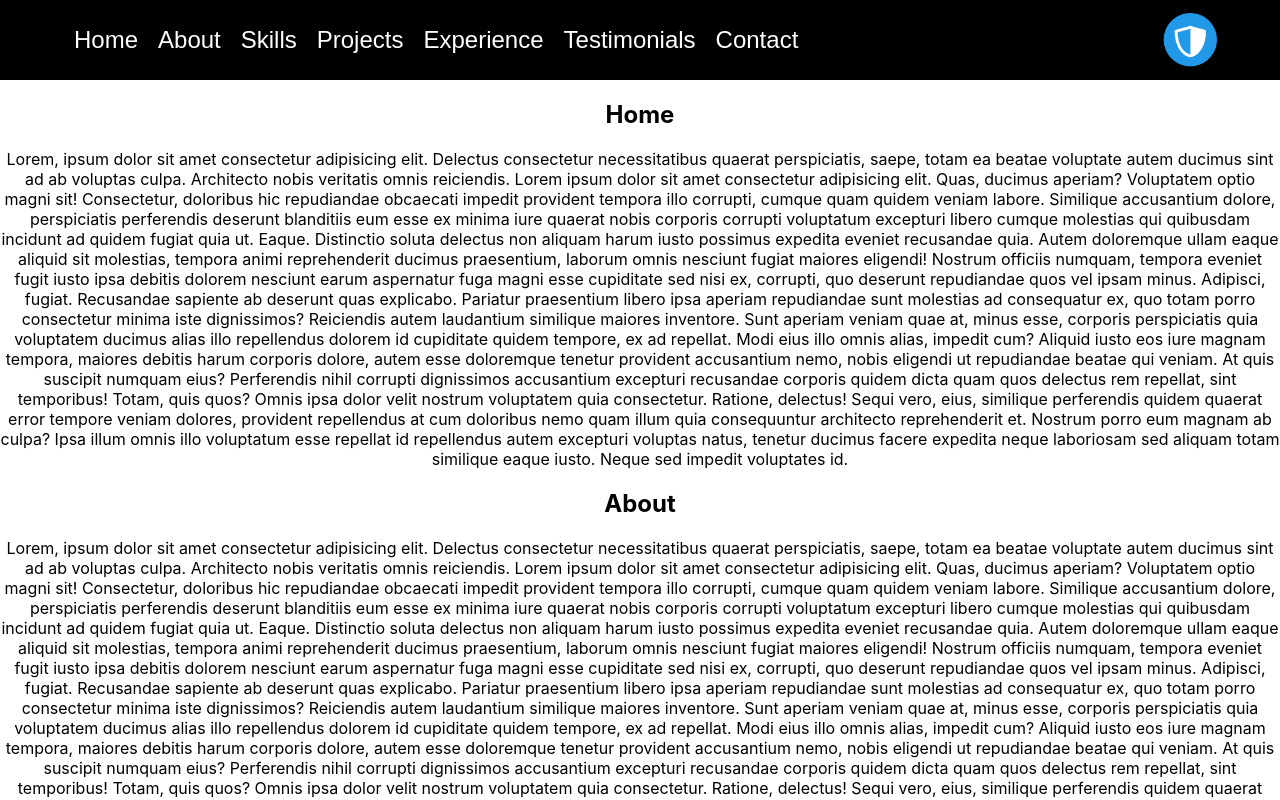
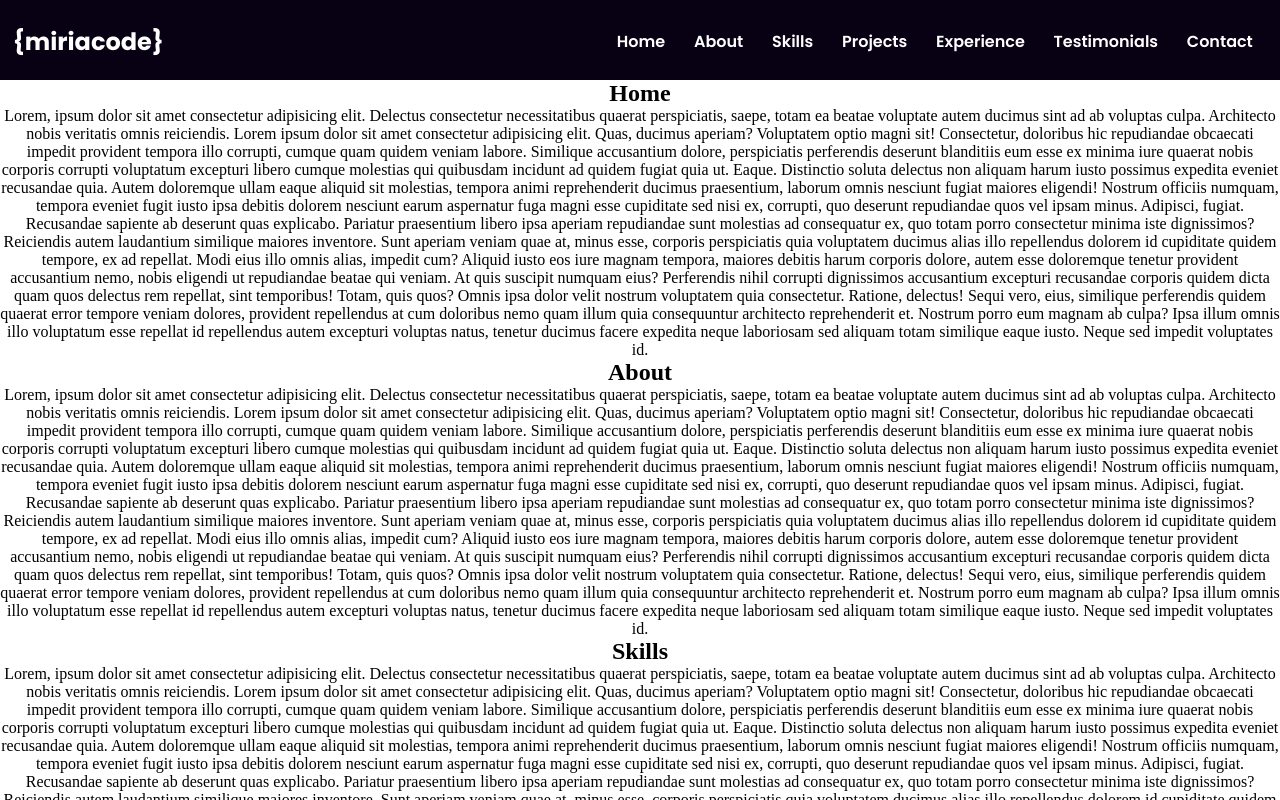
Before and after one commit to miriacode/my-portafolio, a React (Create React App) app: page / in a window 1280 px wide. Shown: the top 800 px of the page. Built offline with nearby package versions, Linux system fonts and the light colour scheme.

Commit message:
Navbar completed

```diff
--- a/src/components/ui/Navbar/Navbar.style.tsx
+++ b/src/components/ui/Navbar/Navbar.style.tsx
@@ -1,15 +1,17 @@
 import styled from "styled-components";
 import { HashLink } from "react-router-hash-link";
 
-
-interface NabvbarContainerProps {
+interface NavbarContainerProps {
   readonly extendNavbar: boolean;
 };
 
-export const NavbarContainer = styled.nav<NabvbarContainerProps>`
+export const NavbarContainer = styled.nav<NavbarContainerProps>`
   width: 100%;
   height: ${(props) => (props.extendNavbar? "100vh" : "80px")};
-  background-color: black;
+  padding:1rem 0.8rem;
+  background-color: var(--background-primary-color);
+  font-family:var(--font-family-primary);
+  color: var(--text-primary-color);
   display: flex;
   flex-direction: column;
   position:sticky;
@@ -19,24 +21,26 @@ export const NavbarContainer = styled.nav<NabvbarContainerProps>`
   }
 `;
 
+export const NavbarInnerContainer = styled.div`
+  width: 100%;
+  height: 50px;
+  display: flex;
+`;
+
 export const LeftContainer = styled.div`
-  flex: 70%;
+  flex: 30%;
   display: flex;
-  align-items: center;
-  padding-left: 5%;
+  justify-content: flex-start;
+  align-items:center;
+  padding-right: 50px;
 `;
 
 export const RightContainer = styled.div`
-  flex: 30%;
+  flex: 70%;
   display: flex;
-  justify-content: flex-end;
-  padding-right: 50px;
-`;
-
-export const NavbarInnerContainer = styled.div`
-  width: 100%;
-  height: 80px;
-  display: flex;
+  justify-content:flex-end;
+  align-items:center;
+  padding-left: 5%;
 `;
 
 export const NavbarLinkContainer = styled.div`
@@ -44,38 +48,34 @@ export const NavbarLinkContainer = styled.div`
 `;
 
 export const NavbarLink = styled(HashLink)`
-  color: white;
-  font-size: x-large;
-  font-family: Arial, Helvetica, sans-serif;
+  color: var(--text-primary-color);
+  font-size:medium;
+  font-weight:600;
   text-decoration: none;
-  margin: 10px;
+  margin: 0.9rem;
   @media (max-width: 700px) {
     display: none;
   }
 `;
 
-export const NavbarLinkExtended = styled(HashLink)`
-  color: white;
-  font-size: x-large;
-  font-family: Arial, Helvetica, sans-serif;
-  text-decoration: none;
-  margin: 10px;
-`;
-
-export const Logo = styled.img`
-  margin: 10px;
-  max-width: 180px;
-  height: auto;
+export const Logo = styled.h1`
+  display:flex;
+  justify-content:center;
+  align-items:center;
 `;
 
 export const OpenLinksButton = styled.button`
+  all:unset;
+  color: var(--text-primary-color);
   width: 70px;
-  height: 50px;
+  height: 60px;
   background: none;
   border: none;
-  color: white;
-  font-size: 45px;
+  font-size: xx-large;
   cursor: pointer;
+  display:flex;
+  justify-content:center;
+  align-items:center;
   @media (min-width: 700px) {
     display: none;
   }
@@ -89,3 +89,18 @@ export const NavbarExtendedContainer = styled.div`
     display: none;
   }
 `;
+
+export const NavbarLinkExtended = styled(HashLink)`
+  color: var(--text-primary-color);
+  font-size: 1.2rem;
+  text-decoration: none;
+  margin: 1.2rem;
+  color: var(--text-primary-color);
+  transition: transform .3s;
+  &:hover{
+    transform: scale(1.12);
+  }
+  &:active{
+    color:var(--hover-text-primary-color);
+  }
+`;
--- a/src/components/ui/Navbar/Navbar.tsx
+++ b/src/components/ui/Navbar/Navbar.tsx
@@ -1,5 +1,5 @@
-import React, { useState} from "react";
-// import { Link } from "react-router-dom";
+import React, {useState} from "react";
+
 import {
   NavbarContainer,
   LeftContainer,
@@ -12,51 +12,50 @@ import {
   OpenLinksButton,
   NavbarLinkExtended,
 } from "./Navbar.style";
-import LogoImg from "../../../assets/images/logo.png";
 
 function Navbar() {
   const [extendNavbar, setExtendNavbar] = useState(false);
 
+  const handleExtendNavBar = () =>{
+    setExtendNavbar((curr) => !curr);
+  }
 
-  //  const handleClick = () => {
-  //     window.scrollTo(0, myRef.current.offsetTop)
-  //  }
+  const logoName = `{miriacode}`
 
   return (
     <NavbarContainer extendNavbar={extendNavbar}>
+      {/* Mobile/Web Franja */}
       <NavbarInnerContainer>
         <LeftContainer>
+          <Logo>{logoName}</Logo>
+        </LeftContainer>
+        <RightContainer>
           <NavbarLinkContainer>
             <NavbarLink to={{ pathname: "/", hash: "#home" }}>Home</NavbarLink>
             <NavbarLink to={{ pathname: "/", hash: "#about" }}>About</NavbarLink>
             <NavbarLink to={{ pathname: "/", hash: "#skills" }}>Skills</NavbarLink>
             <NavbarLink to={{ pathname: "/", hash: "#projects" }}>Projects</NavbarLink>
             <NavbarLink to={{ pathname: "/", hash: "#experience" }}>Experience</NavbarLink>
-            <NavbarLink to={{ pathname: "/", hash: "#testimonials" }}> Testimonials</NavbarLink>
+            <NavbarLink to={{ pathname: "/", hash: "#testimonials" }} >Testimonials</NavbarLink>
             <NavbarLink to={{ pathname: "/", hash: "#contact" }}>Contact</NavbarLink>
-
             <OpenLinksButton
-              onClick={() => {
-                setExtendNavbar((curr) => !curr);
-              }}
-            >
+              onClick={handleExtendNavBar}>
               {extendNavbar ? <>&#10005;</> : <> &#8801;</>}
             </OpenLinksButton>
           </NavbarLinkContainer>
-        </LeftContainer>
-        <RightContainer>
-          <Logo src={LogoImg}></Logo>
         </RightContainer>
       </NavbarInnerContainer>
+
+      {/* Mobile Desplegado */}
       {extendNavbar && (
         <NavbarExtendedContainer>
-          <NavbarLinkExtended to={{ pathname: "/", hash: "#home" }}>Home</NavbarLinkExtended>
-          <NavbarLinkExtended to={{ pathname: "/", hash: "#about" }}>About</NavbarLinkExtended>
-          <NavbarLinkExtended to={{ pathname: "/", hash: "#skills" }}>Skills</NavbarLinkExtended>
-          <NavbarLinkExtended to={{ pathname: "/", hash: "#projects" }}>Projects</NavbarLinkExtended>
-          <NavbarLinkExtended to={{ pathname: "/", hash: "#experience" }}>Experience</NavbarLinkExtended>
-          <NavbarLinkExtended to={{ pathname: "/", hash: "#testimonials" }}> Testimonials</NavbarLinkExtended>
-          <NavbarLinkExtended to={{ pathname: "/", hash: "#contact" }}>Contact</NavbarLinkExtended>
+          <NavbarLinkExtended to={{ pathname: "/", hash: "#home" }} onClick={handleExtendNavBar}>Home</NavbarLinkExtended>
+          <NavbarLinkExtended to={{ pathname: "/", hash: "#about" }} onClick={handleExtendNavBar}>About</NavbarLinkExtended>
+          <NavbarLinkExtended to={{ pathname: "/", hash: "#skills" }} onClick={handleExtendNavBar}>Skills</NavbarLinkExtended>
+          <NavbarLinkExtended to={{ pathname: "/", hash: "#projects" }} onClick={handleExtendNavBar}>Projects</NavbarLinkExtended>
+          <NavbarLinkExtended to={{ pathname: "/", hash: "#experience" }} onClick={handleExtendNavBar}>Experience</NavbarLinkExtended>
+          <NavbarLinkExtended to={{ pathname: "/", hash: "#testimonials" }} onClick={handleExtendNavBar}> Testimonials</NavbarLinkExtended>
+          <NavbarLinkExtended to={{ pathname: "/", hash: "#contact" }} onClick={handleExtendNavBar}>Contact</NavbarLinkExtended>
         </NavbarExtendedContainer>
       )}
     </NavbarContainer>
--- a/src/index.css
+++ b/src/index.css
@@ -1,13 +1,18 @@
-body {
-  margin: 0;
-  font-family: -apple-system, BlinkMacSystemFont, 'Segoe UI', 'Roboto', 'Oxygen',
-    'Ubuntu', 'Cantarell', 'Fira Sans', 'Droid Sans', 'Helvetica Neue',
-    sans-serif;
-  -webkit-font-smoothing: antialiased;
-  -moz-osx-font-smoothing: grayscale;
+@import url('https://fonts.googleapis.com/css2?family=Poppins:wght@300;400;500;600;700&display=swap');
+@import url('https://fonts.googleapis.com/css2?family=Roboto:wght@300;400;500;700;900&display=swap');
+@import url('https://fonts.googleapis.com/css2?family=Open+Sans:wght@700&display=swap');
+
+*{
+  margin:0;
+  padding: 0;
+  box-sizing: border-box;
 }
 
-code {
-  font-family: source-code-pro, Menlo, Monaco, Consolas, 'Courier New',
-    monospace;
+:root {
+  --font-family-primary:'Poppins', sans-serif;
+
+  --text-primary-color:white;
+  --hover-text-primary-color:rgb(199, 198, 198);
+
+  --background-primary-color:rgb(7, 1, 19);
 }
--- a/src/pages/Home/Home.tsx
+++ b/src/pages/Home/Home.tsx
@@ -2,8 +2,8 @@ import React from 'react'
 
 const Home = () => {
   return (
-    <div id="home">
-      <h2>Home</h2>
+    <div >
+      <h2 id="home">Home</h2>
       <p>Lorem, ipsum dolor sit amet consectetur adipisicing elit. Delectus consectetur necessitatibus quaerat perspiciatis, saepe, totam ea beatae voluptate autem ducimus sint ad ab voluptas culpa. Architecto nobis veritatis omnis reiciendis.
       Lorem ipsum dolor sit amet consectetur adipisicing elit. Quas, ducimus aperiam? Voluptatem optio magni sit! Consectetur, doloribus hic repudiandae obcaecati impedit provident tempora illo corrupti, cumque quam quidem veniam labore.
       Similique accusantium dolore, perspiciatis perferendis deserunt blanditiis eum esse ex minima iure quaerat nobis corporis corrupti voluptatum excepturi libero cumque molestias qui quibusdam incidunt ad quidem fugiat quia ut. Eaque.
```
Also changed, not shown: src/components/ui/Navbar/Navbar.module.css (deleted, +0 -119 lines), 1 other file (tests, documents, lock files or other folders).
